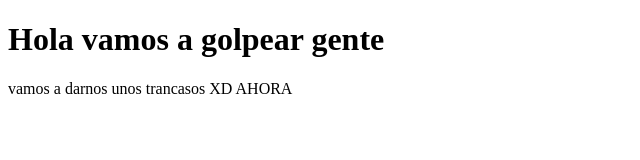
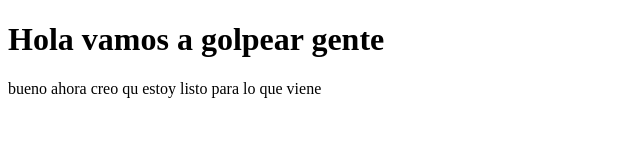
Before and after one commit to Xipetotect/proyectDemo, a plain HTML site: page index.html in a window 1280 px wide. Shown: the full height of the page, 0-640 px from the left. Drawn offline with Linux system fonts and the light colour scheme.

Commit message:
Ya estan los cambios solicitados por el cliente

```diff
--- a/index.html
+++ b/index.html
@@ -8,8 +8,6 @@
 </head>
 <body>
     <h1>Hola vamos a golpear gente</h1>
-    <Article>vamos a darnos unos trancasos XD AHORA
-
-    </Article>
+    <Article>bueno ahora creo qu estoy listo para lo que viene  </Article>
 </body>
 </html>
```
